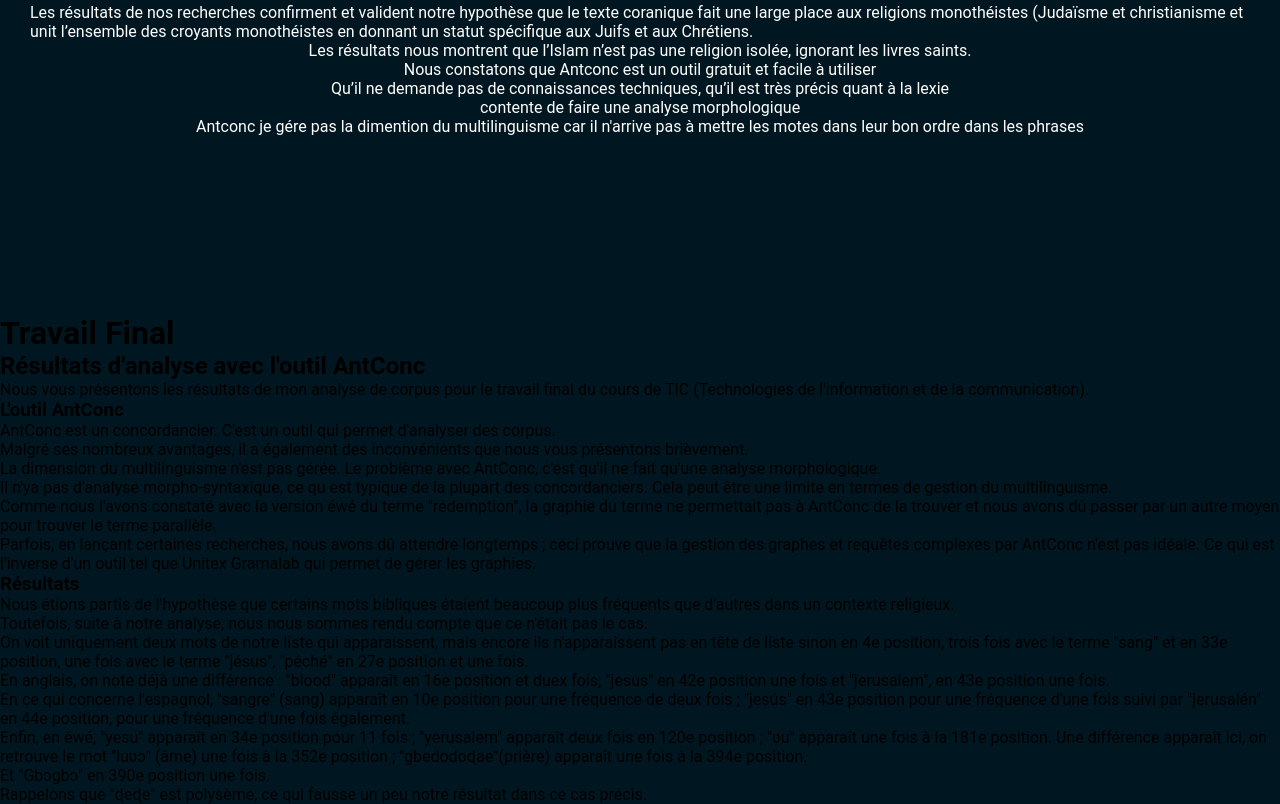
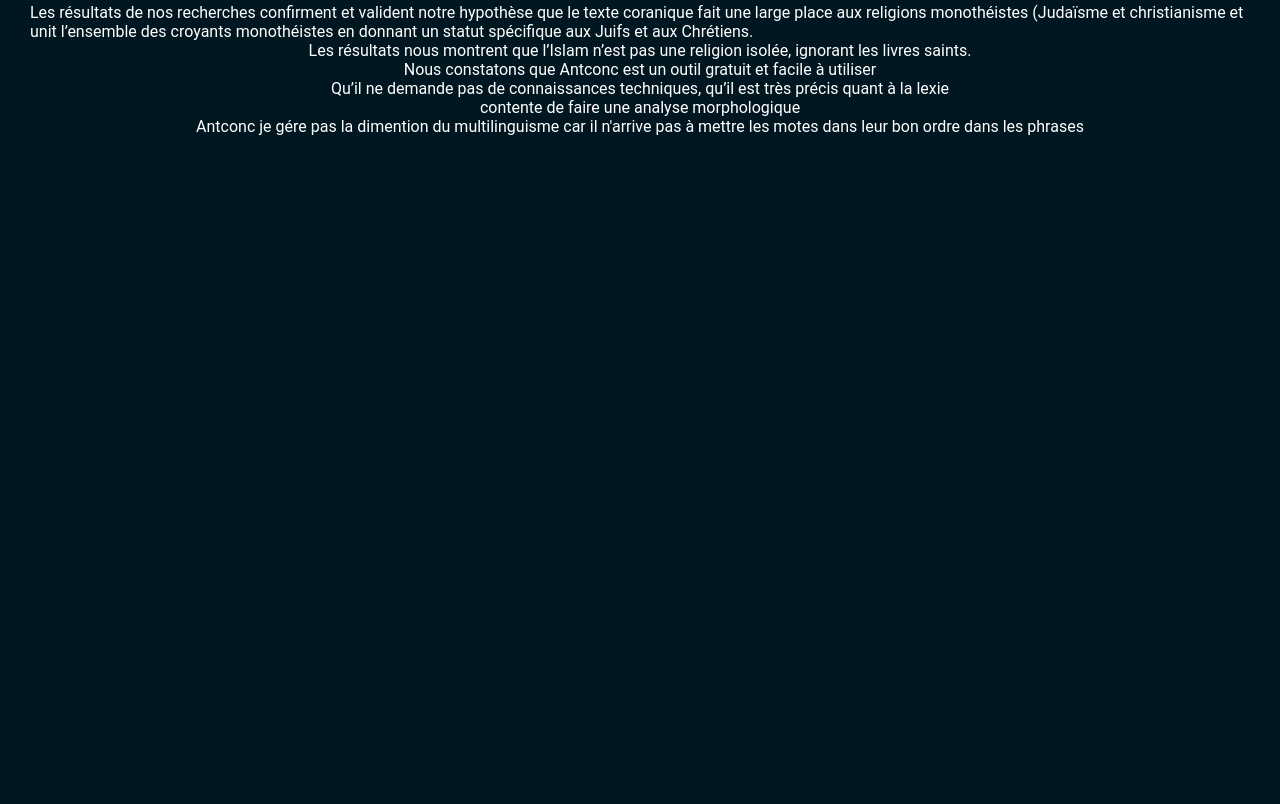
Before and after one commit to Fartas123/Fartas123.github.io, a plain HTML site: page travailfinal.html in a window 1280 px wide. Shown: the part 406-1210 px from the top of the page. After the commit the page ends 800 px from the top, so only its background shows below. Drawn offline with Linux system fonts and the light colour scheme.

Commit message:
Update travailfinal.html

```diff
--- a/travailfinal.html
+++ b/travailfinal.html
@@ -204,8 +204,6 @@ Nous constatons que Antconc est un outil gratuit et facile à utiliser
 <p>contente de faire une analyse morphologique </p>
 			<p>Antconc je gére pas la dimention du multilinguisme car il n'arrive pas à mettre les motes dans leur bon ordre dans les phrases </p>
 
-
-
                 </div>
 
                 <div class="flex-r main-img">
@@ -215,54 +213,3 @@ Nous constatons que Antconc est un outil gratuit et facile à utiliser
 
 
 </body>
-
-
-
-
-
-
-
-
-<html>
-  <body>
-
-		<div class="header">
-			<h1>Travail Final</h1>
-		</div>
-
-<div class="row">
-  <div class="col-3 col-s-3 menu">
-    <ul>
-      <li>AntConc</li>
-    </ul>
-  </div>
-
-	  <div class="col-6 col-s-9">
-		<h2>Résultats d'analyse avec l'outil AntConc</h2>
-		<p> Nous vous présentons les résultats de mon analyse de corpus pour le travail final du cours de TIC (Technologies de l'information et de la communication).</p>
-	  </div>
-
-	<div class="col-3 col-s-12">
-    		<div class="aside">
-		<h3>L'outil AntConc</h3>
-			<p>AntConc est un concordancier. C'est un outil qui permet d'analyser des corpus.</p>
-			<p>Malgré ses nombreux avantages, il a également des inconvénients que nous vous présentons brièvement.</p>
-			<p>La dimension du multilinguisme n'est pas gérée. Le problème avec AntConc, c'est qu'il ne fait qu'une analyse morphologique.</p>
-			<p>Il n'ya pas d'analyse morpho-syntaxique, ce qu est typique de la plupart des concordanciers. Cela peut être une limite en termes de gestion du multilinguisme. </p>
-      			<p>Comme nous l'avons constaté avec la version éwé du terme "rédemption", la graphie du terme ne permettait pas à AntConc de la trouver et nous avons dû passer par un autre moyen pour trouver le terme parallèle.</p>
-      			<p>Parfois, en lançant certaines recherches, nous avons dû attendre longtemps ; ceci prouve que la gestion des graphes et requêtes complexes par AntConc n'est pas idéale. Ce qui est l'inverse d'un outil tel que Unitex Gramalab qui permet de gérer les graphies.</p>
-
-     <h3>Résultats</h3>
-
-    <p>Nous étions partis de l'hypothèse que certains mots bibliques étaient beaucoup plus fréquents que d'autres dans un contexte religieux.</p>
-          <p>Toutefois, suite à notre analyse, nous nous sommes rendu compte que ce n'était pas le cas.</p>
-    <p>On voit uniquement deux mots de notre liste  qui apparaissent, mais encore ils n'apparaissent pas en tête de liste sinon en 4e position, trois fois avec le terme "sang" et en 33e position, une fois avec le terme "jésus", "péché" en 27e position et une fois.</p>
-          <p>En anglais, on note déjà une différence : "blood" apparaît en 16e position et duex fois; "jesus" en 42e position une fois et "jerusalem", en 43e position une fois.</p>
-          <p>En ce qui concerne l'espagnol, "sangre" (sang) apparaît en 10e position pour une fréquence de deux fois ; "jesús" en 43e position pour une fréquence d'une fois suivi par "jerusalén" en 44e position, pour une fréquence d'une fois également.</p>
-          <p>Enfin, en éwé, "yesu" apparaît en 34e position pour 11 fois ; "yerusalem" apparaît deux fois en 120e position ; "ʋu" apparaît une fois à la 181e position. Une différence apparaît ici, on retrouve le mot "luʋɔ" (âme) une fois à la 352e position ; "gbedodoɖae"(prière) apparaît une fois à la 394e position.</p>
-          <p>Et "Gbɔgbɔ" en 390e position une fois.</p>
-          <p>Rappelons que "ɖeɖe" est polysème, ce qui fausse un peu notre résultat dans ce cas précis.</p>
-
-    </div>
-  	</div>
-</div>
```
